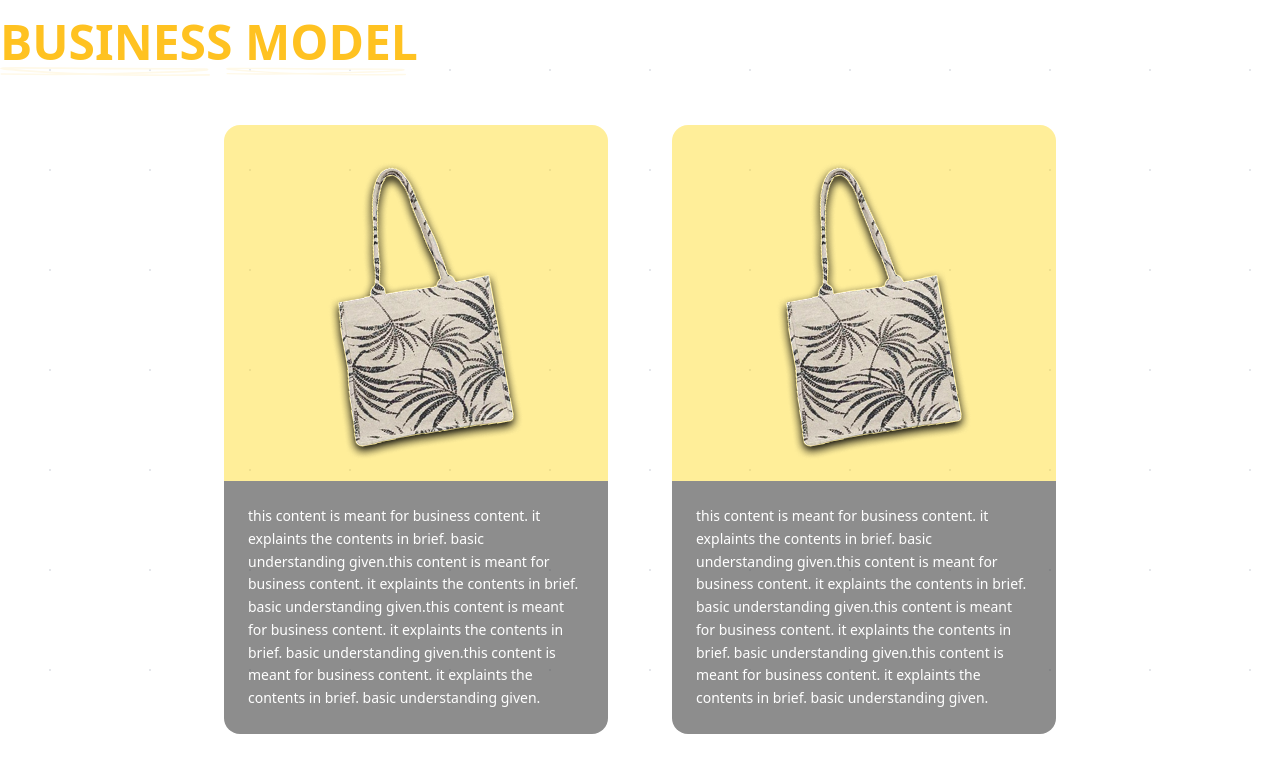
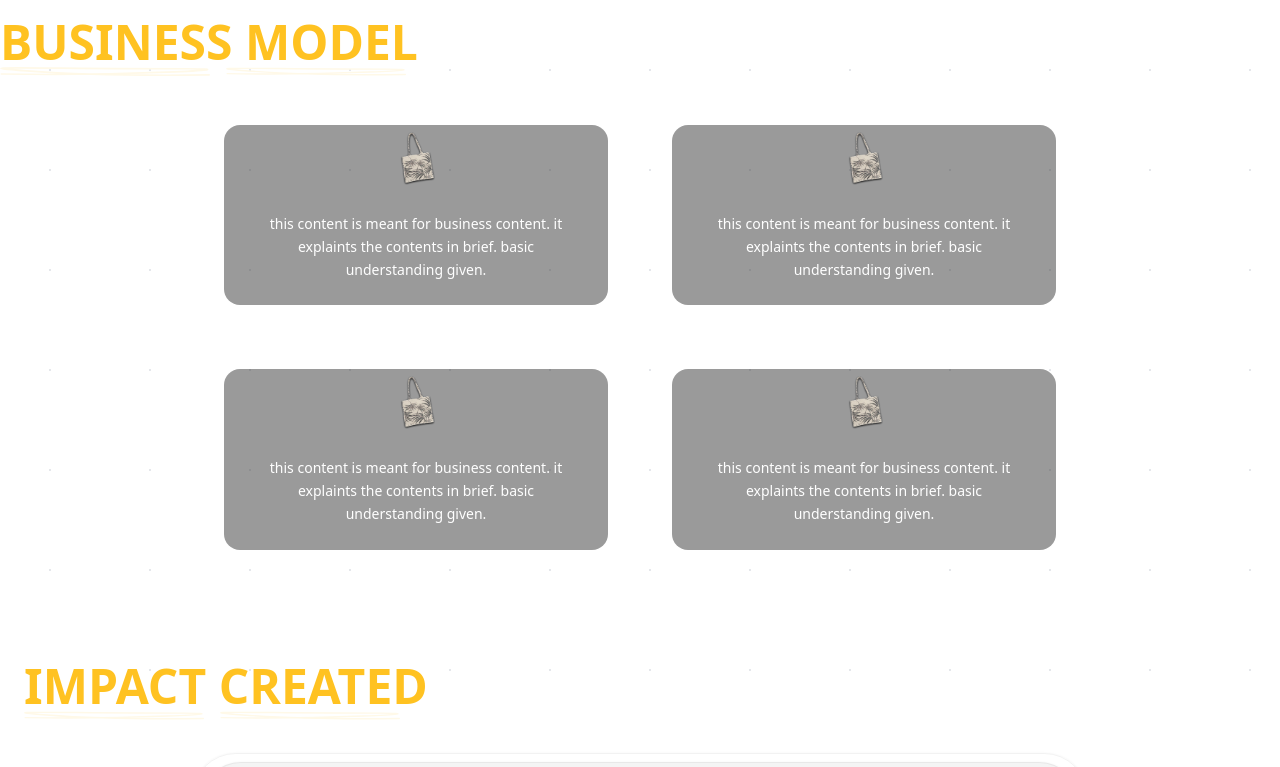
Before and after one commit to vishesh7124/enactus-thapar, a React (Vite) app: page /proj in a window 1280 px wide. Shown: the part 2680-3447 px from the top of the page. Built offline with nearby package versions, Linux system fonts and the light colour scheme.

Commit message:
fixed business model

```diff
--- a/src/components/Banner.tsx
+++ b/src/components/Banner.tsx
@@ -11,7 +11,7 @@ const Banner: React.FC<BannerProps> = ({ title, children }) => {
   return (
     <div className=" bg-[#363636]/50 rounded-[50px] flex flex-col justify-center p-8 gap-8 max-sm:gap-10 lg:min-w-2/3">
                           <div>
-            <h2 className="text-4xl font-semibold font-poppins text-[#FFC221] max-sm:text-5xl ">
+            <h2 className="text-4xl font-semibold font-poppins text-[#FFC221] max-sm:text-4xl ">
               {title}
             </h2>
             <div className="flex gap-4">
--- a/src/components/BuisnessModel.tsx
+++ b/src/components/BuisnessModel.tsx
@@ -6,30 +6,30 @@ export default function BusinessModel() {
     {
       id: 1,
       img: bag,
-      text: "this content is meant for business content. it explaints the contents in brief. basic understanding given.this content is meant for business content. it explaints the contents in brief. basic understanding given.this content is meant for business content. it explaints the contents in brief. basic understanding given.this content is meant for business content. it explaints the contents in brief. basic understanding given."
+      text: "this content is meant for business content. it explaints the contents in brief. basic understanding given."
     },
     {
       id: 2,
       img: bag,
-      text: "this content is meant for business content. it explaints the contents in brief. basic understanding given.this content is meant for business content. it explaints the contents in brief. basic understanding given.this content is meant for business content. it explaints the contents in brief. basic understanding given.this content is meant for business content. it explaints the contents in brief. basic understanding given."
+      text: "this content is meant for business content. it explaints the contents in brief. basic understanding given."
     },
     {
       id: 3,
       img: bag,
-      text: "this content is meant for business content. it explaints the contents in brief. basic understanding given.this content is meant for business content. it explaints the contents in brief. basic understanding given.this content is meant for business content. it explaints the contents in brief. basic understanding given.this content is meant for business content. it explaints the contents in brief. basic understanding given."
+      text: "this content is meant for business content. it explaints the contents in brief. basic understanding given."
     },
     {
       id: 4,
       img: bag,
-      text: "this content is meant for business content. it explaints the contents in brief. basic understanding given.this content is meant for business content. it explaints the contents in brief. basic understanding given.this content is meant for business content. it explaints the contents in brief. basic understanding given.this content is meant for business content. it explaints the contents in brief. basic understanding given."
+      text: "this content is meant for business content. it explaints the contents in brief. basic understanding given."
     }
   ];
 
   return (
     <div className="ml-0 w-full max-w-7xl">
-      <div className="flex flex-col justify-center items-start">
+      <div className="flex flex-col justify-center items-start max-sm:items-center">
 
-                  <h2 className="text-5xl text-[#FFC221] max-sm:text-5xl font-semibold uppercase ">
+                  <h2 className="text-5xl text-[#FFC221] max-sm:text-4xl font-semibold uppercase ">
               Business Model
             </h2>
             <div className="flex gap-4">
@@ -40,7 +40,7 @@ export default function BusinessModel() {
                 height="11"
                 viewBox="0 0 255 11"
                 fill="none"
-                className="max-md:w-40"
+                className="max-md:w-40 max-sm:w-32"
               >
                 <motion.path
                   initial={{ opacity: 0, pathLength: 0 }}
@@ -88,20 +88,24 @@ export default function BusinessModel() {
         {businessItems.map((item) => (
           <div
             key={item.id}
-            className="rounded-2xl overflow-hidden max-w-96"
+            className="rounded-2xl overflow-hidden max-w-96 bg-[#363636]/50"
           >
             {/* Image section */}
-            <div className="bg-[#FFD400]/40 flex items-center justify-center">
-              <img
-                src={item.img}
-                alt={`business-${item.id}`}
-                className="object-contain"
-              />
+            <div className="h-16 flex items-center justify-center p-4 ">
+              <div className="w-16 h-16 flex items-center justify-center">
+                <img
+                  src={item.img}
+                  alt={`business-${item.id}`}
+                  className="object-contain w-full h-full"
+                />
+              </div>
             </div>
 
             {/* Content section */}
-            <div className="bg-[#414141]/60 text-white p-6 text-sm leading-relaxed">
-              {item.text}
+            <div className="p-6 text-white">
+              <p className="text-sm leading-relaxed text-center">
+                {item.text}
+              </p>
             </div>
           </div>
         ))}
```
